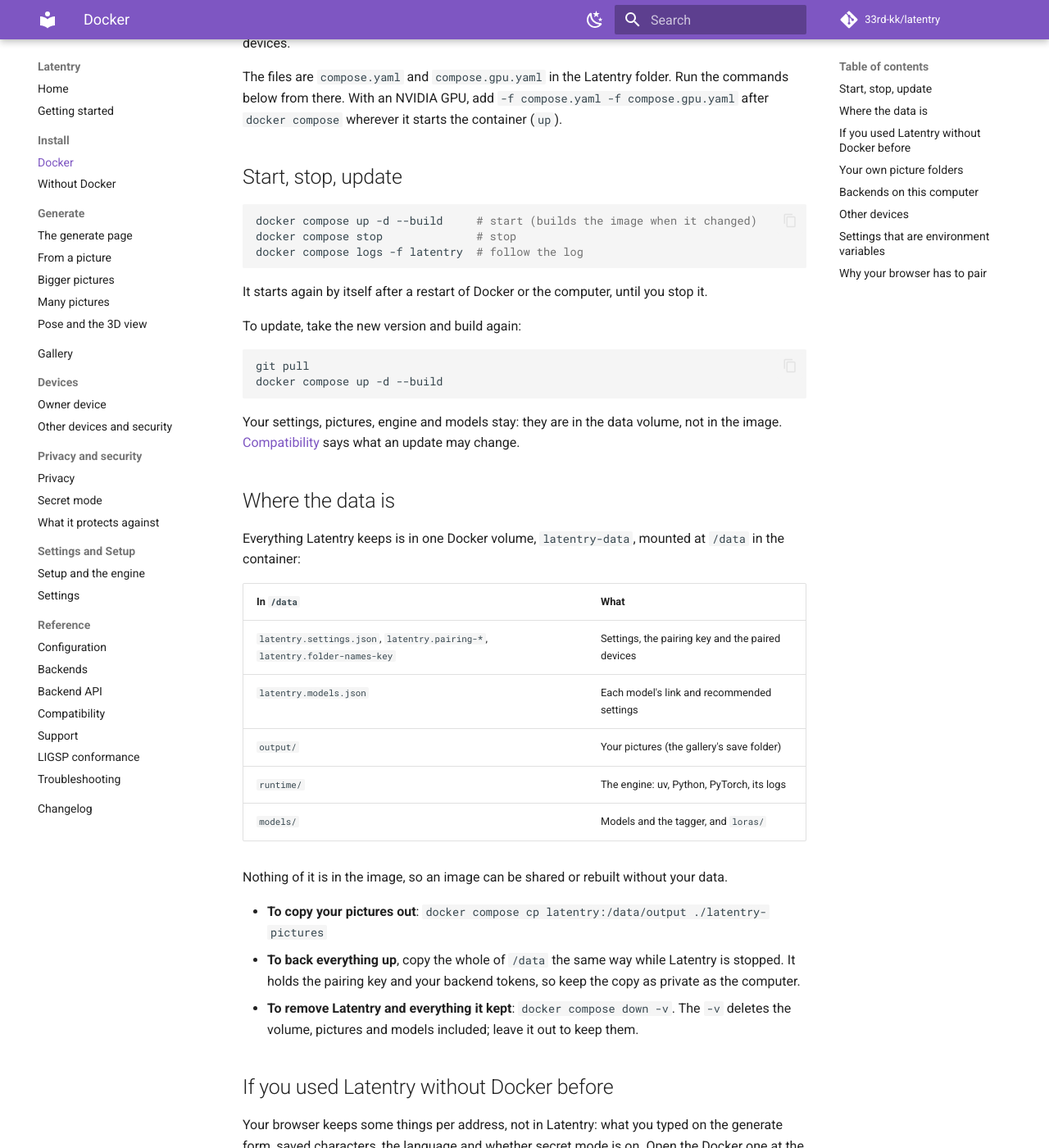
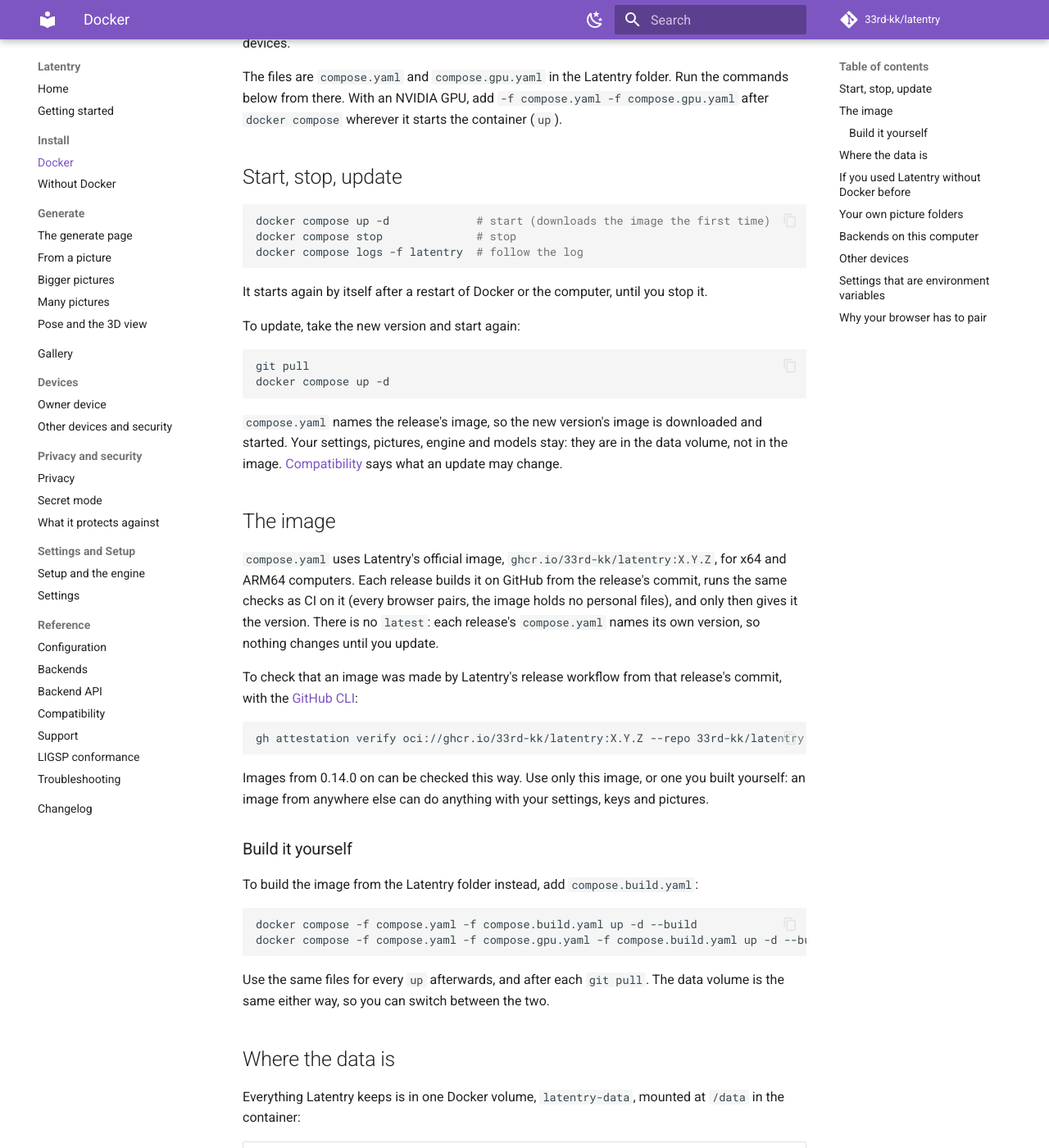
Before and after one commit to 33rd-kk/latentry, an MkDocs documentation site: the page built from docs/install/docker.md, in a window 1280 px wide and 1400 px high, scrolled down 191 px. Shown: the whole window at 82% size. Built offline with MkDocs 1.6.1 and Material for MkDocs 9.7.7, drawn with Linux system fonts in a browser that asks for light colours; comment, search, counter and statistics services are not loaded.

Commit message:
Release 0.14.0 (#169)
The official Docker image (ghcr.io/33rd-kk/latentry, attested, x64 and
ARM64) that compose.yaml now uses, the engine's packages pinned as of
2026-11-01, and dependency updates (#161-#166). Run Repair / update once.

Co-authored-by: Claude Opus 5.5 <noreply@anthropic.com>

````diff
--- a/compose.gpu.yaml
+++ b/compose.gpu.yaml
@@ -2,7 +2,7 @@
 # NVIDIA Container Toolkit (on Windows, Docker Desktop with WSL 2 and a
 # current NVIDIA driver). Use it on top of compose.yaml:
 #
-#   docker compose -f compose.yaml -f compose.gpu.yaml up -d --build
+#   docker compose -f compose.yaml -f compose.gpu.yaml up -d
 
 services:
   latentry:
--- a/docs/install/docker.md
+++ b/docs/install/docker.md
@@ -13,7 +13,7 @@ starts the container (`up`).
 ## Start, stop, update
 
 ```bash
-docker compose up -d --build     # start (builds the image when it changed)
+docker compose up -d             # start (downloads the image the first time)
 docker compose stop              # stop
 docker compose logs -f latentry  # follow the log
 ```
@@ -21,16 +21,52 @@ docker compose logs -f latentry  # follow the log
 It starts again by itself after a restart of Docker or the computer, until
 you stop it.
 
-To update, take the new version and build again:
+To update, take the new version and start again:
 
 ```bash
 git pull
-docker compose up -d --build
+docker compose up -d
 ```
 
-Your settings, pictures, engine and models stay: they are in the data
-volume, not in the image. [Compatibility](../reference/compatibility.md)
-says what an update may change.
+`compose.yaml` names the release's image, so the new version's image is
+downloaded and started. Your settings, pictures, engine and models stay:
+they are in the data volume, not in the image.
+[Compatibility](../reference/compatibility.md) says what an update may
+change.
+
+## The image
+
+`compose.yaml` uses Latentry's official image,
+`ghcr.io/33rd-kk/latentry:X.Y.Z`, for x64 and ARM64 computers. Each
+release builds it on GitHub from the release's commit, runs the same checks
+as CI on it (every browser pairs, the image holds no personal files), and
+only then gives it the version. There is no `latest`: each release's
+`compose.yaml` names its own version, so nothing changes until you update.
+
+To check that an image was made by Latentry's release workflow from that
+release's commit, with the [GitHub CLI](https://cli.github.com/):
+
+```bash
+gh attestation verify oci://ghcr.io/33rd-kk/latentry:X.Y.Z --repo 33rd-kk/latentry --source-ref refs/tags/vX.Y.Z
+```
+
+Images from 0.14.0 on can be checked this way. Use only this image, or one
+you built yourself: an image from anywhere else can do anything with your
+settings, keys and pictures.
+
+### Build it yourself
+
+To build the image from the Latentry folder instead, add
+`compose.build.yaml`:
+
+```bash
+docker compose -f compose.yaml -f compose.build.yaml up -d --build
+docker compose -f compose.yaml -f compose.gpu.yaml -f compose.build.yaml up -d --build   # with an NVIDIA GPU
+```
+
+Use the same files for every `up` afterwards, and after each `git pull`.
+The data volume is the same either way, so you can switch between the
+two.
 
 ## Where the data is
 
--- a/package.json
+++ b/package.json
@@ -1,6 +1,6 @@
 {
   "name": "latentry",
-  "version": "0.13.0",
+  "version": "0.14.0",
   "private": true,
   "scripts": {
     "dev": "node scripts/serve.mjs dev",
````
Also changed, not shown: CHANGELOG.md (+29 -0 lines), README.md (+2 -2 lines), compose.yaml (+9 -4 lines), docs/getting-started.md (+4 -3 lines), docs/reference/support.md (+5 -3 lines), 1 other file.
